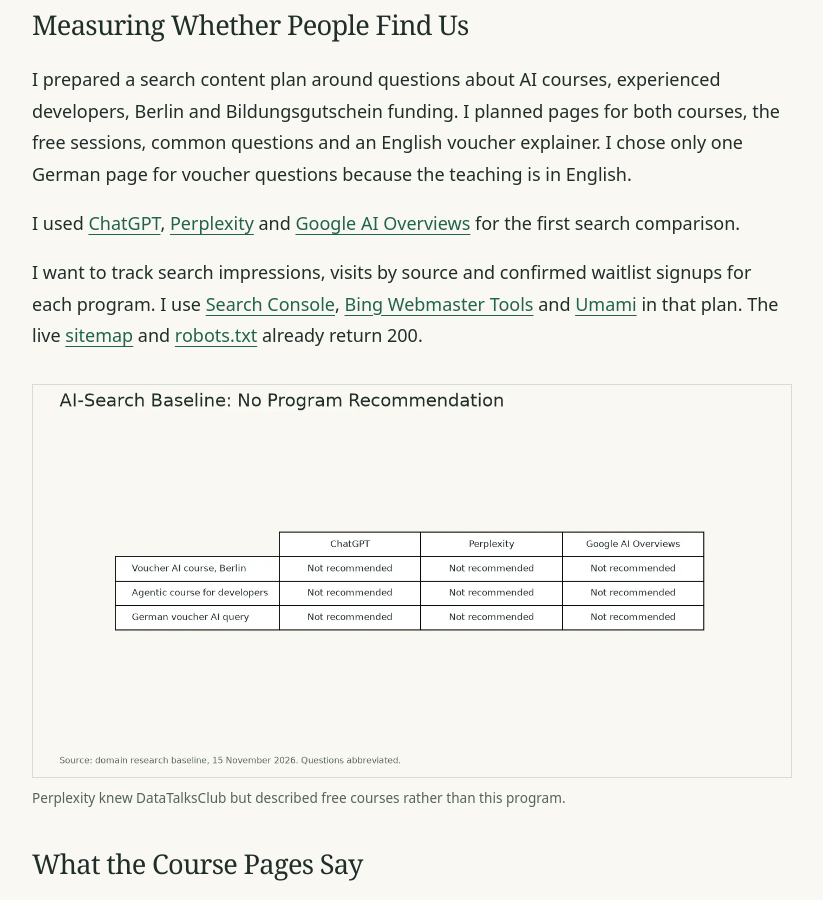
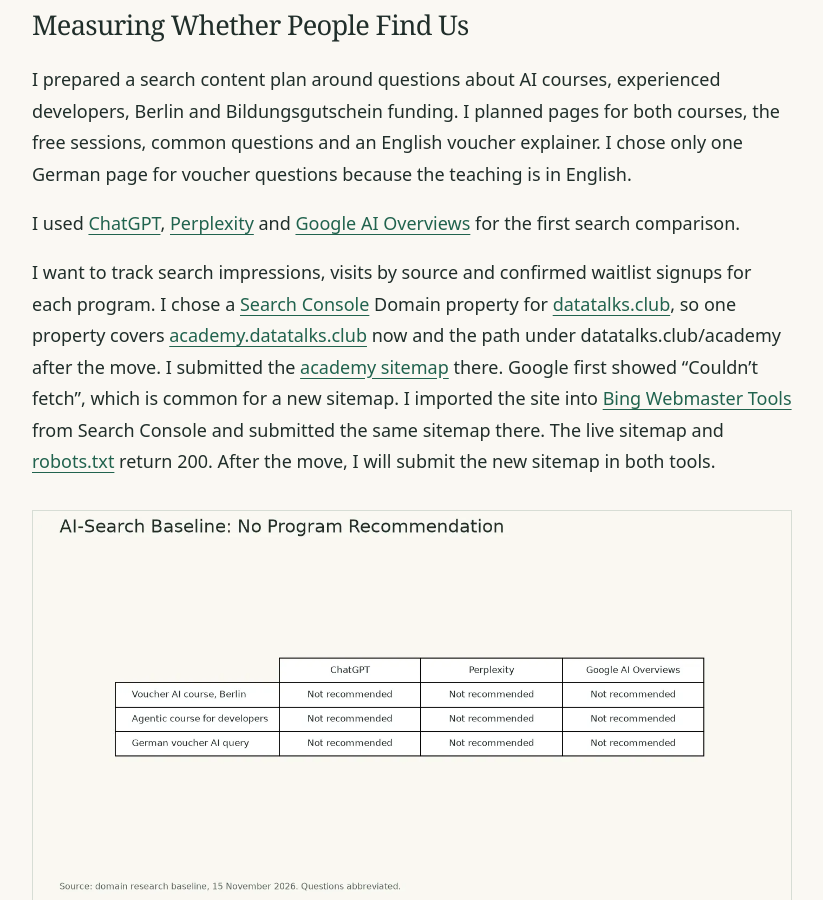
Before and after one commit to alexeygrigorev/academy-build-log, a Jekyll site: the page built from entries/2026-11-15.md, in a window 1280 px wide and 900 px high, scrolled down 13201 px. Shown: the whole window, without its empty margins (228-1051 px from the left). Built offline with Jekyll 4.4.1, drawn with Linux system fonts in a browser that asks for light colours.

Commit message:
Record Search Console and Bing sitemap setup in the 15 Nov entry
A Domain property for datatalks.club covers the academy subdomain now and the future /academy path. The academy sitemap is submitted in Search Console and in Bing Webmaster Tools, imported from Search Console. The new sitemap after the move stays planned.

```diff
--- a/entries/2026-11-15.md
+++ b/entries/2026-11-15.md
@@ -175,7 +175,7 @@ I prepared a search content plan around questions about AI courses, experienced
 
 I used [ChatGPT](https://chatgpt.com/), [Perplexity](https://www.perplexity.ai/) and [Google AI Overviews](https://www.google.com/search) for the first search comparison.
 
-I want to track search impressions, visits by source and confirmed waitlist signups for each program. I use [Search Console](https://search.google.com/search-console/about), [Bing Webmaster Tools](https://www.bing.com/webmasters/about) and [Umami](https://umami.is/) in that plan. The live [sitemap](https://academy.datatalks.club/sitemap.xml) and [robots.txt](https://academy.datatalks.club/robots.txt) already return 200.
+I want to track search impressions, visits by source and confirmed waitlist signups for each program. I chose a [Search Console](https://search.google.com/search-console/about) Domain property for [datatalks.club](https://datatalks.club/), so one property covers [academy.datatalks.club](https://academy.datatalks.club/) now and the path under datatalks.club/academy after the move. I submitted the [academy sitemap](https://academy.datatalks.club/sitemap.xml) there. Google first showed "Couldn't fetch", which is common for a new sitemap. I imported the site into [Bing Webmaster Tools](https://www.bing.com/webmasters/about) from Search Console and submitted the same sitemap there. The live sitemap and [robots.txt](https://academy.datatalks.club/robots.txt) return 200. After the move, I will submit the new sitemap in both tools.
 
 
 <figure>
```
